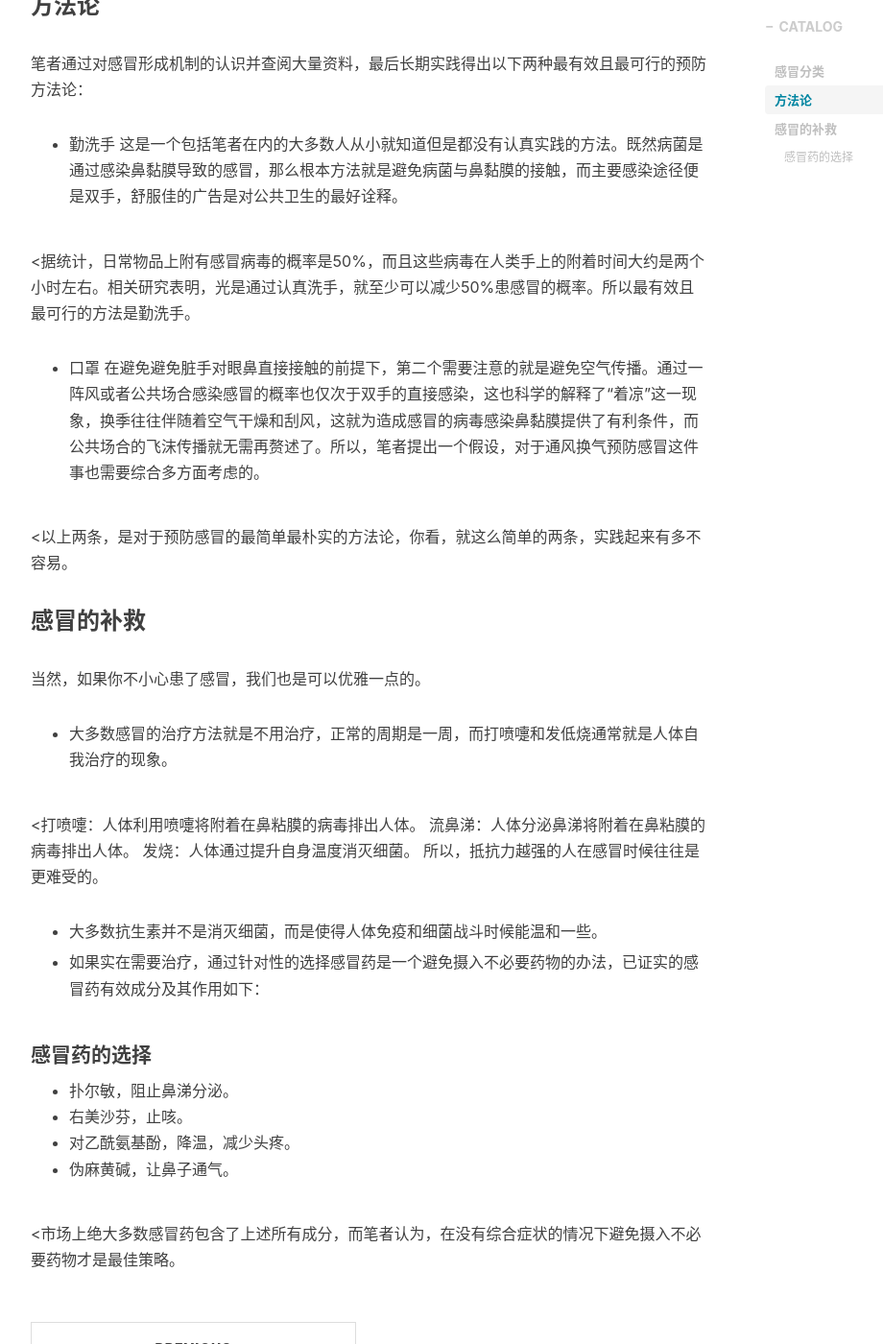
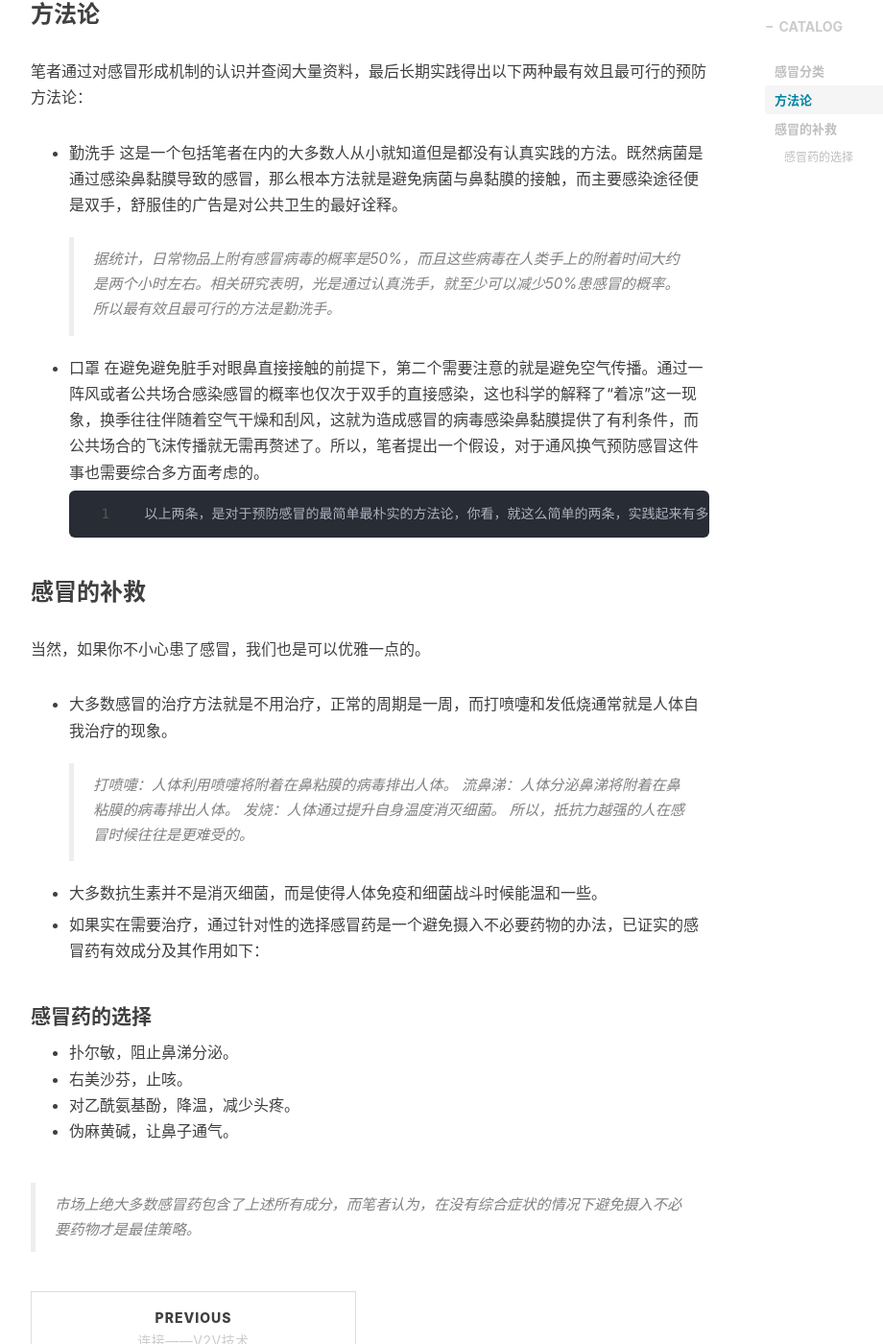
Before and after one commit to vander1997/vander1997.github.io, a Jekyll site: the page built from _posts/2019-01-30-挖掘-感冒.md, in a window 1280 px wide and 1400 px high, scrolled down 873 px. Shown: the whole window at 96% size, without its empty margins (233-1153 px from the left). Built offline with Jekyll 4.4.1, drawn with Linux system fonts in a browser that asks for light colours; nearby versions of some CDN libraries; comment, search, counter and statistics services are not loaded; some of the changed text lies outside the part shown.

Commit message:
Update 2019-01-30-挖掘-感冒.md

```diff
--- a/_posts/2019-01-30-挖掘-感冒.md
+++ b/_posts/2019-01-30-挖掘-感冒.md
@@ -12,7 +12,7 @@ tags:
 ---
 
 
-<笔者认为，只要稍加小心，一年是起码可以少感一次冒的。
+>笔者认为，只要稍加小心，一年是起码可以少感一次冒的。
 
 ### 感冒分类
 
@@ -26,18 +26,17 @@ tags:
 
 * 勤洗手
 这是一个包括笔者在内的大多数人从小就知道但是都没有认真实践的方法。既然病菌是通过感染鼻黏膜导致的感冒，那么根本方法就是避免病菌与鼻黏膜的接触，而主要感染途径便是双手，舒服佳的广告是对公共卫生的最好诠释。
-<据统计，日常物品上附有感冒病毒的概率是50%，而且这些病毒在人类手上的附着时间大约是两个小时左右。相关研究表明，光是通过认真洗手，就至少可以减少50%患感冒的概率。所以最有效且最可行的方法是勤洗手。
+>据统计，日常物品上附有感冒病毒的概率是50%，而且这些病毒在人类手上的附着时间大约是两个小时左右。相关研究表明，光是通过认真洗手，就至少可以减少50%患感冒的概率。所以最有效且最可行的方法是勤洗手。
 * 口罩
 在避免避免脏手对眼鼻直接接触的前提下，第二个需要注意的就是避免空气传播。通过一阵风或者公共场合感染感冒的概率也仅次于双手的直接感染，这也科学的解释了“着凉”这一现象，换季往往伴随着空气干燥和刮风，这就为造成感冒的病毒感染鼻黏膜提供了有利条件，而公共场合的飞沫传播就无需再赘述了。所以，笔者提出一个假设，对于通风换气预防感冒这件事也需要综合多方面考虑的。
 
-
-<以上两条，是对于预防感冒的最简单最朴实的方法论，你看，就这么简单的两条，实践起来有多不容易。
+       以上两条，是对于预防感冒的最简单最朴实的方法论，你看，就这么简单的两条，实践起来有多不容易。
 
 
 ### 感冒的补救
 当然，如果你不小心患了感冒，我们也是可以优雅一点的。
 * 大多数感冒的治疗方法就是不用治疗，正常的周期是一周，而打喷嚏和发低烧通常就是人体自我治疗的现象。
-<打喷嚏：人体利用喷嚏将附着在鼻粘膜的病毒排出人体。
+>打喷嚏：人体利用喷嚏将附着在鼻粘膜的病毒排出人体。
 流鼻涕：人体分泌鼻涕将附着在鼻粘膜的病毒排出人体。
 发烧：人体通过提升自身温度消灭细菌。
 所以，抵抗力越强的人在感冒时候往往是更难受的。
@@ -52,4 +51,4 @@ tags:
 * 对乙酰氨基酚，降温，减少头疼。
 * 伪麻黄碱，让鼻子通气。
 
-<市场上绝大多数感冒药包含了上述所有成分，而笔者认为，在没有综合症状的情况下避免摄入不必要药物才是最佳策略。
+>市场上绝大多数感冒药包含了上述所有成分，而笔者认为，在没有综合症状的情况下避免摄入不必要药物才是最佳策略。
```
